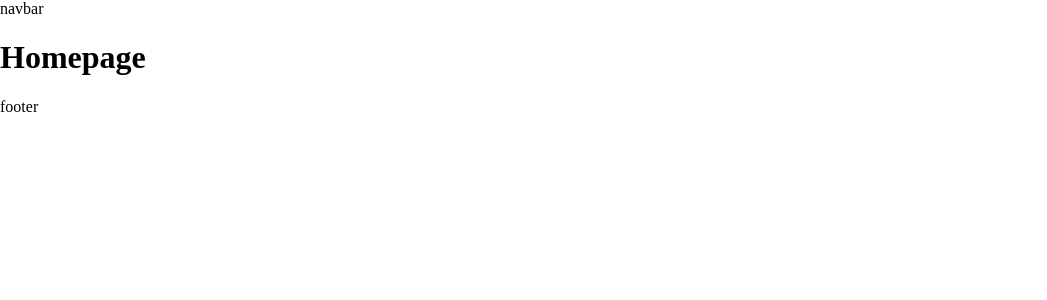
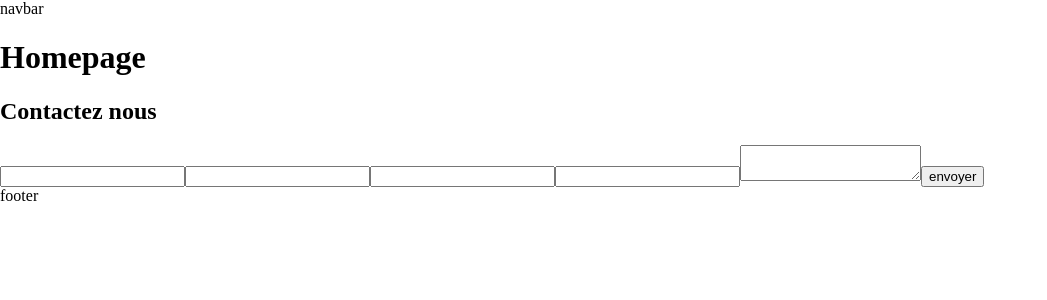
Before and after one commit to k1ssa1/linguatech-client-app, a React (Vite) app: page / in a window 1280 px wide. Shown: the top 300 px of the page, without its empty margins (0-1047 px from the left). Built offline with nearby package versions, Linux system fonts and the light colour scheme.

Commit message:
feat: add basic contact form

```diff
--- a/src/apps/main/Homepage.jsx
+++ b/src/apps/main/Homepage.jsx
@@ -1,3 +1,4 @@
+import Contact from "../../components/forms/contact/Contact";
 import Navbar from "../../components/navigation/navbar/Navbar";
 import {Helmet} from "react-helmet";
 
@@ -9,6 +10,7 @@ const Homepage = () => {
             </Helmet>
             <Navbar/>
             <h1>Homepage</h1>
+            <Contact/>
         </>
      );
 }
--- a/src/components/forms/contact/Contact.jsx
+++ b/src/components/forms/contact/Contact.jsx
@@ -1,6 +1,59 @@
+import { useState } from "react";
+
+
 const Contact = () => {
+
+    const [contactData, setContactData] = useState({
+        prenom: '',
+        nom: '',
+        email: '',
+        telephone: '',
+        message: ''
+    })
+
+    const handleChange = (e) => {
+        const {name, value} = e.target;
+        setContactData((prevState) => ({
+            ...prevState,
+            [name]: value
+        }));
+    };
+
+    const handleSubmit = async (e) => {
+        e.preventDefault();
+
+        try{
+            const response = await fetch('https://linguatech-backend.vercel.app/submit-form', {
+                method: 'POST',
+                headers: {
+                    'Content-Type': 'application/json',
+                },
+                body: JSON.stringify(contactData)
+            });
+
+            if(response.ok){
+                const data = await response.json();
+                setContactData({prenom: '', nom: '', email: '', telephone: '', message: ''})
+            }else{
+                throw new Error('Error in form submission')
+            }
+        }catch(error){
+            console.error(error)
+        }
+    }
+
     return (
-        <>contact</>
+        <>
+            <h2>Contactez nous</h2>
+            <form onSubmit={handleSubmit}>
+                <input type="text" name="prenom" value={contactData.prenom} onChange={handleChange}/>
+                <input type="text" name="nom" value={contactData.nom} onChange={handleChange}/>
+                <input type="email" name="email" value={contactData.email} onChange={handleChange}/>
+                <input type="text" name="telephone" value={contactData.telephone} onChange={handleChange}/>
+                <textarea type="text" name="message" value={contactData.message} onChange={handleChange}/>
+                <button type="submit">envoyer</button>
+            </form>
+        </>
      );
 }
 
```
